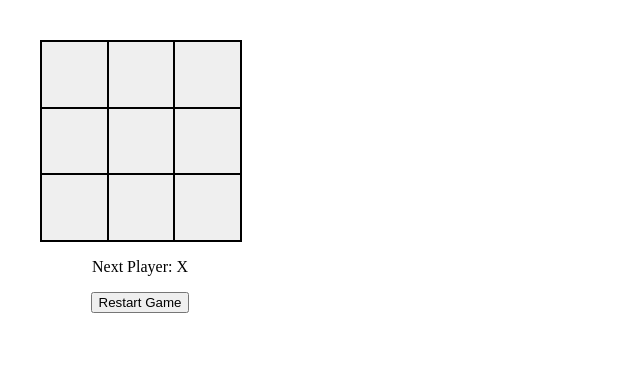
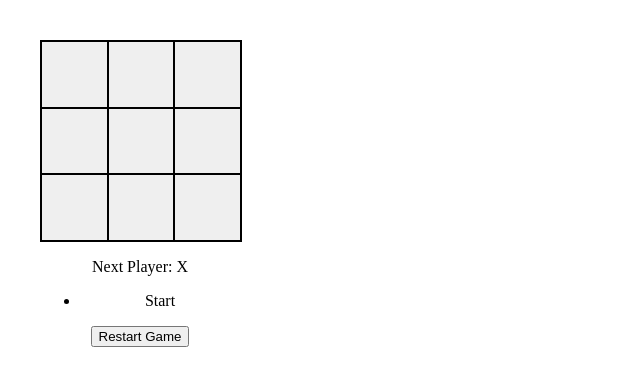
Before and after one commit to gl1tchclub/Quiz-App-with-Auth, a React (Vite) app: page / in a window 1280 px wide. Both pictures are taken after a click on the button "Start Game". Shown: the top 386 px of the page, without its empty margins (0-640 px from the left). Built offline with nearby package versions, Linux system fonts and the light colour scheme.

Commit message:
finished section 1 task 2

```diff
--- a/src/components/Game.jsx
+++ b/src/components/Game.jsx
@@ -9,6 +9,7 @@ const Game = () => {
     width: "200px",
   };
 
+  const [history, setHistory] = useState([]);
   const [squares, setSquares] = useState(Array(9).fill(null));
   const [xIsNext, setXIsNext] = useState(true);
   const [gameStarted, setGameStarted] = useState(false);
@@ -22,11 +23,18 @@ const Game = () => {
     squaresCopy[idx] = xIsNext ? "X" : "O";
     setSquares(squaresCopy);
     setXIsNext(!xIsNext);
+
+    const move = {
+      player: xIsNext ? "X" : "O",
+      location: idx,
+    };
+    setHistory([...history, move]);
   };
 
   const restartGame = () => {
     setSquares(Array(9).fill(null));
     setGameStarted(true);
+    setHistory([]);
   };
 
   return (
@@ -34,12 +42,23 @@ const Game = () => {
       {gameStarted && <Board squares={squares} onClick={handleClick} />}
       <div style={style}>
         {gameStarted && (
+          <>
             <p>
               {/* create a draw option - use .includes method (search up) */}
               {winner
                 ? `Winner: ${winner}`
                 : `Next Player: ${xIsNext ? "X" : "O"}`}
             </p>
+            <ul>
+              <li>Start</li>
+              {history.map((move, index) => (
+                <li key={index}>
+                  Move {index + 1}: Player {move.player} to location{" "}
+                  {move.location}
+                </li>
+              ))}
+            </ul>
+          </>
         )}
         <button onClick={restartGame}>
           {gameStarted ? "Restart Game" : "Start Game"}
```
Lines whose indentation alone changed are shown as unchanged.
